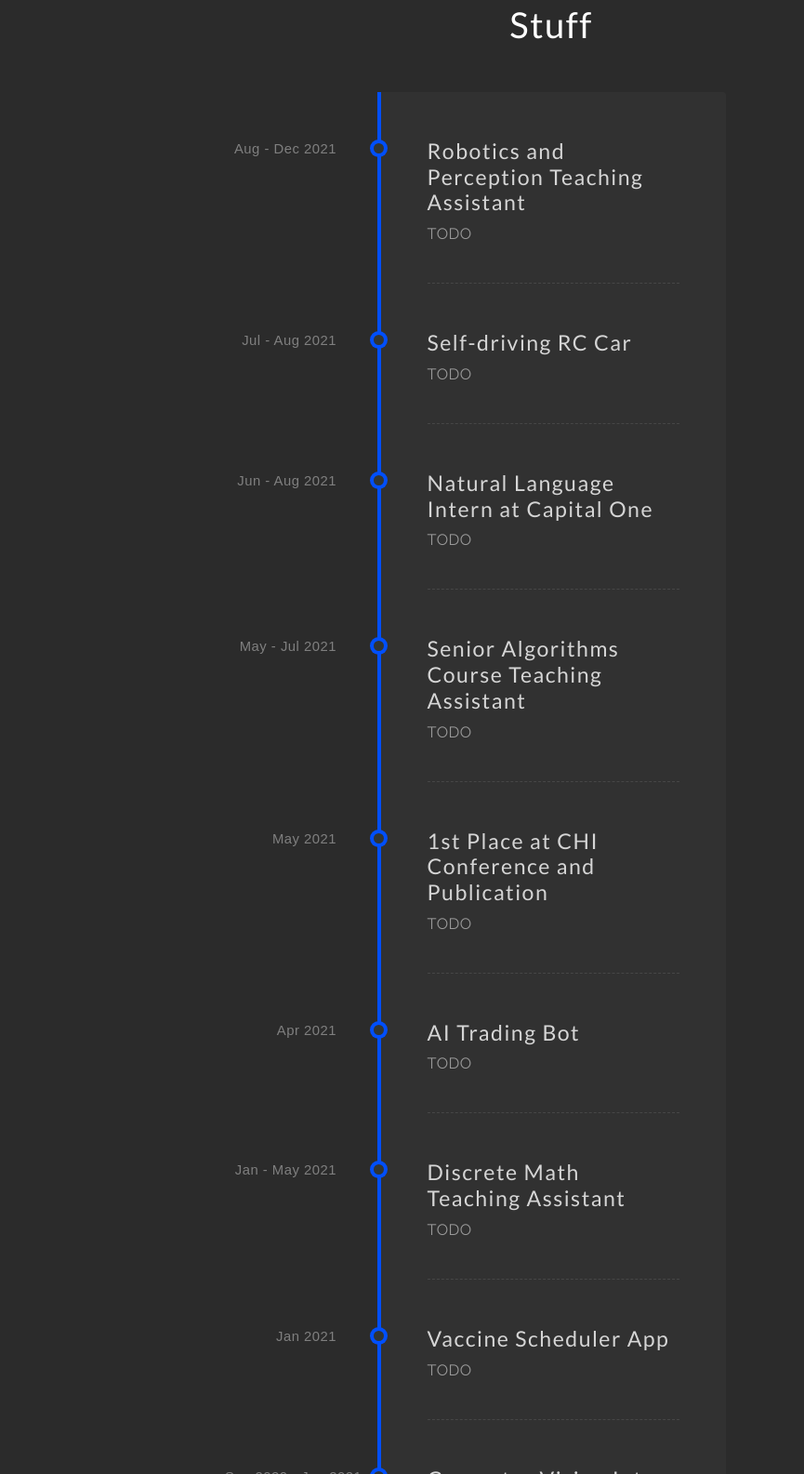
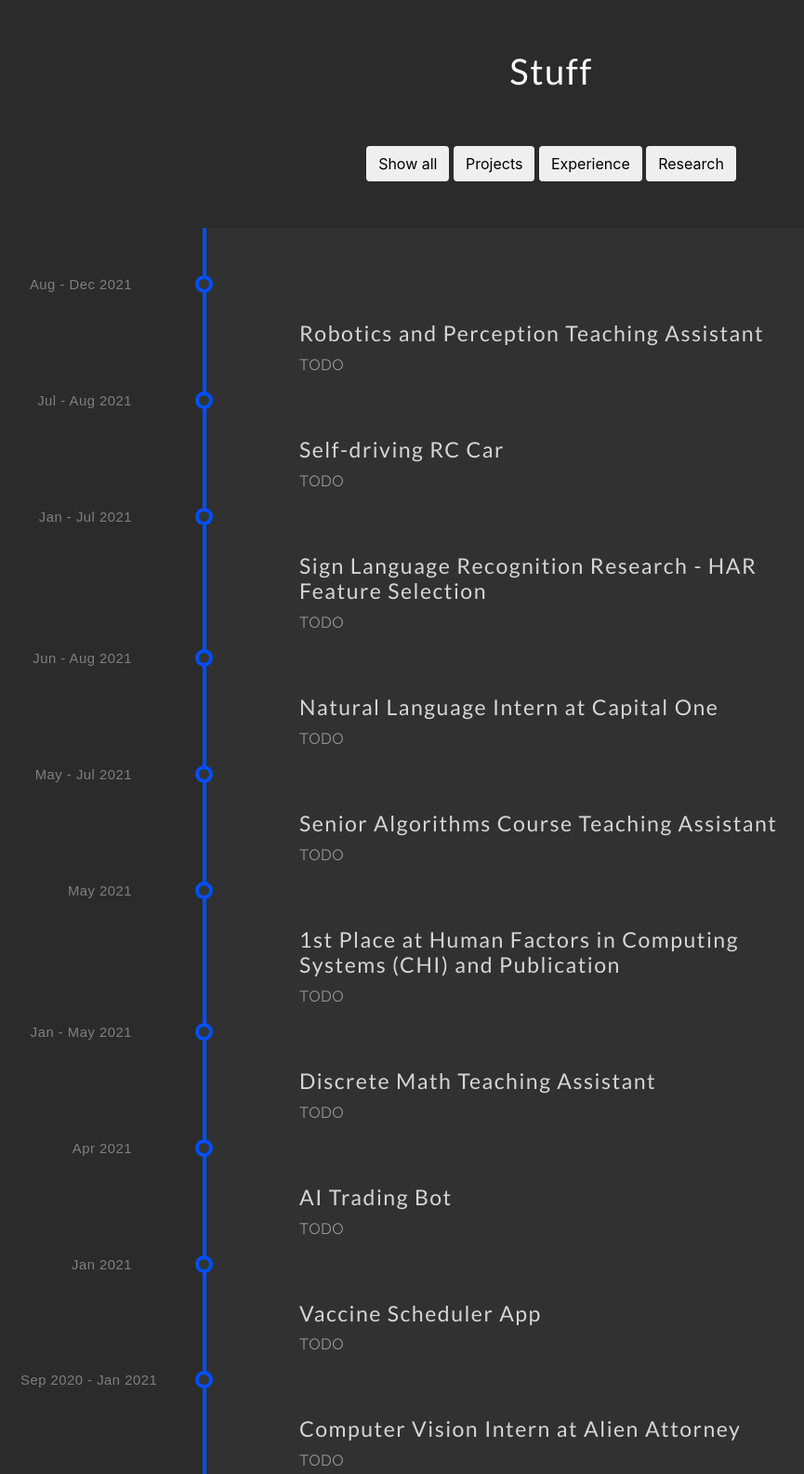
Before and after one commit to ishanchadha01/myWebsite, a plain HTML site: page index.html in a window 1280 px wide. Shown: the part 1298-2883 px from the top of the page at 93% size, without its empty margins (47-912 px from the left). Drawn offline with nearby package versions, Linux system fonts and the light colour scheme; a web font is replaced by a local one.

Commit message:
filters for blog

```diff
--- a/css/style.css
+++ b/css/style.css
@@ -1,6 +1,5 @@
 body{
-	position: relative;
-    background-color: black;
+    background-color: #159296;
 }
 
 h1, h2, h3, h4, h5, h6{
@@ -416,6 +415,7 @@ src: url(https://fonts.gstatic.com/s/sairaextracondensed/v6/-nFiOHYr-vcC7h8MklGB
     color: white;
     font-weight: 400;
     font-size: 2.4em;
+    padding: 50px;
 }
 #timeline-content {
     margin-top: 50px;
@@ -438,7 +438,7 @@ src: url(https://fonts.gstatic.com/s/sairaextracondensed/v6/-nFiOHYr-vcC7h8MklGB
     list-style: none;
     text-align: left;
     font-weight: 100;
-    max-width: 30%;
+    max-width: 60%;
 }
 .timeline h1 {
     font-family: "Saira", sans-serif;
@@ -471,7 +471,7 @@ src: url(https://fonts.gstatic.com/s/sairaextracondensed/v6/-nFiOHYr-vcC7h8MklGB
     top: 0;
 }
 .timeline .event:before {
-    left: -217.5px;
+    left: -250px;
     color: rgba(255, 255, 255, 0.4);
     content: attr(data-date);
     text-align: right;
@@ -491,8 +491,17 @@ src: url(https://fonts.gstatic.com/s/sairaextracondensed/v6/-nFiOHYr-vcC7h8MklGB
     top: 5px;
 }
 
+.timeline li {
+    padding: 50px;
+}
 
+.filterDiv {
+    display: none; /* Hidden by default */
+}
 
+.show {
+    display: block;
+}
 
 
 
--- a/index.html
+++ b/index.html
@@ -93,87 +93,70 @@
 			<div id="timeline-content">
 				<h1>Stuff</h1>
 
+				<div id="myBtnContainer">
+					<button class="btn" onclick="filterSelection('all')"> Show all</button>
+					<button class="btn" onclick="filterSelection('projects')"> Projects</button>
+					<button class="btn" onclick="filterSelection('experience')"> Experience</button>
+					<button class="btn" onclick="filterSelection('research')"> Research</button>
+				  </div>
+
 				<ul class="timeline">
-
-					<li class="event" data-date="Aug - Dec 2021">
+					<div class="filterDiv experience"><li class="event" data-date="Aug - Dec 2021">
 						<h3>Robotics and Perception Teaching Assistant</h3>
 						<p>TODO</p>
-					</li>
-
-					<li class="event" data-date="Jul - Aug 2021">
+					</li></div>
+					<div class="filterDiv projects"><li class="event" data-date="Jul - Aug 2021">
 						<h3>Self-driving RC Car</h3>
 						<p>TODO</p>
-					</li>
-
-					<li class="event" data-date="Jun - Aug 2021">
+					</li></div>
+					<div class="filterDiv research"><li class="event" id="date" data-date="Jan - Jul 2021">
+						<h3>Sign Language Recognition Research - HAR Feature Selection</h3>
+						<p>TODO</p>
+					</li></div>
+					<div class="filterDiv experience"><li class="event" data-date="Jun - Aug 2021">
 						<h3>Natural Language Intern at Capital One</h3>
 						<p>TODO</p>
-					</li>
-
-					<li class="event" id="date" data-date="May - Jul 2021">
+					</li></div>
+					<div class="filterDiv experience"><li class="event" id="date" data-date="May - Jul 2021">
 						<h3>Senior Algorithms Course Teaching Assistant</h3>
 						<p>TODO</p>
-					</li>
-
-					<li class="event" id="date" data-date="May 2021">
-						<h3>1st Place at CHI Conference and Publication</h3>
+					</li></div>
+					<div class="filterDiv research"><li class="event" id="date" data-date="May 2021">
+						<h3>1st Place at Human Factors in Computing Systems (CHI) and Publication</h3>
 						<p>TODO</p>
-					</li>
-
-					<li class="event" id="date" data-date="Apr 2021">
+					</li></div>
+					<div class="filterDiv experience"><li class="event" id="date" data-date="Jan - May 2021">
+						<h3>Discrete Math Teaching Assistant</h3>
+						<p>TODO</p>
+					</li></div>
+					<div class="filterDiv projects"><li class="event" id="date" data-date="Apr 2021">
 						<h3>AI Trading Bot</h3>
 						<p>TODO</p>
-					</li>
-
-					<li class="event" id="date" data-date="Jan - May 2021">
-						<h3>Discrete Math Teaching Assistant</h3>
-						<p>TODO</p>
-					</li>
-
-					<li class="event" id="date" data-date="Jan 2021">
+					</li></div>
+					<div class="filterDiv projects"><li class="event" id="date" data-date="Jan 2021">
 						<h3>Vaccine Scheduler App</h3>
 						<p>TODO</p>
-					</li>
-
-					<li class="event" id="date" data-date="Sep 2020 - Jan 2021">
+					</li></div>
+					<div class="filterDiv experience"><li class="event" id="date" data-date="Sep 2020 - Jan 2021">
 						<h3>Computer Vision Intern at Alien Attorney</h3>
 						<p>TODO</p>
-					</li>
-
-					<li class="event" id="date" data-date="Sep 2020 - Jan 2021">
-						<h3>Computer Vision Internship at Alien Attorney</h3>
+					</li></div>
+					<div class="filterDiv research"><li class="event" id="date" data-date="Aug - Dec 2020">
+						<h3>Sign Language Recognition Research - Pose Estimation Frameworks</h3>
 						<p>TODO</p>
-					</li>
-
-					<li class="event" id="date" data-date="Aug 2020 - Nov 2020">
-						<h3>Private Coding Tutor</h3>
+					</li></div>
+					<div class="filterDiv research"><li class="event" id="date" data-date="Jan - Jul 2020">
+						<h3>Sign Language Recognition Research - SBHMMs</h3>
 						<p>TODO</p>
-					</li>
-
-					<li class="event" id="date" data-date="Aug 2020 - Nov 2021">
-						<h3>Private Coding Tutor</h3>
-						<p>TODO</p>
-					</li>
-
-					<li class="event" id="date" data-date="Jun 2020 - Jul 2020">
+					</li></div>
+					<div class="filterDiv projects"><li class="event" id="date" data-date="Jun 2020 - Jul 2020">
 						<h3>EEG Modeling and Generation</h3>
 						<p>TODO</p>
-					</li>
-
-					<li class="event" id="date" data-date="Jun - Jul 2020">
-						<h3>EEG Modeling and Generation</h3>
-						<p>TODO</p>
-					</li>
-
-					<li class="event" id="date" data-date="Mar 2020">
+					</li></div>
+					<div class="filterDiv projects"><li class="event" id="date" data-date="Mar 2020">
 						<h3>Speech Pathology App</h3>
 						<p>TODO</p>
-					</li>
-
-					<li class="event" id="date" data-date="Jan 2020 - Present">
-						<h3>Research with CCG on ASLR</h3>
-						<p>TODO</p>
-					</li>
+					</li></div>
 				</ul>
 			  </div>
 		</div>
--- a/js/index.js
+++ b/js/index.js
@@ -56,3 +56,51 @@ function attrFade() {
     });
   }, 3000);
 }
+
+filterSelection("all")
+function filterSelection(c) {
+  var x, i;
+  x = document.getElementsByClassName("filterDiv");
+  if (c == "all") c = "";
+  // Add the "show" class (display:block) to the filtered elements, and remove the "show" class from the elements that are not selected
+  for (i = 0; i < x.length; i++) {
+    w3RemoveClass(x[i], "show");
+    if (x[i].className.indexOf(c) > -1) w3AddClass(x[i], "show");
+  }
+}
+
+// Show filtered elements
+function w3AddClass(element, name) {
+  var i, arr1, arr2;
+  arr1 = element.className.split(" ");
+  arr2 = name.split(" ");
+  for (i = 0; i < arr2.length; i++) {
+    if (arr1.indexOf(arr2[i]) == -1) {
+      element.className += " " + arr2[i];
+    }
+  }
+}
+
+// Hide elements that are not selected
+function w3RemoveClass(element, name) {
+  var i, arr1, arr2;
+  arr1 = element.className.split(" ");
+  arr2 = name.split(" ");
+  for (i = 0; i < arr2.length; i++) {
+    while (arr1.indexOf(arr2[i]) > -1) {
+      arr1.splice(arr1.indexOf(arr2[i]), 1);
+    }
+  }
+  element.className = arr1.join(" ");
+}
+
+// Add active class to the current control button (highlight it)
+var btnContainer = document.getElementById("myBtnContainer");
+var btns = btnContainer.getElementsByClassName("btn");
+for (var i = 0; i < btns.length; i++) {
+  btns[i].addEventListener("click", function() {
+    var current = document.getElementsByClassName("active");
+    current[0].className = current[0].className.replace(" active", "");
+    this.className += " active";
+  });
+}
```
Also changed, not shown: 1 other file.
